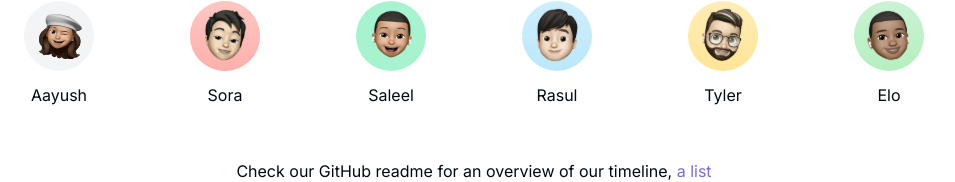
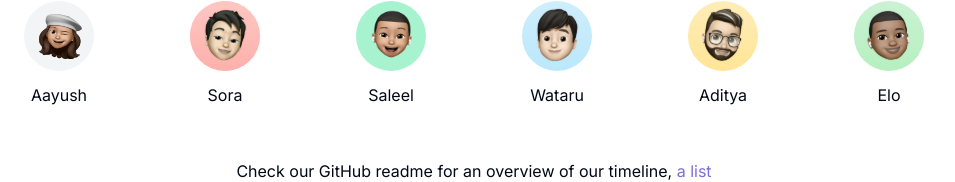
Before and after one commit to zkemail/prove.email-old, a Next.js app: page / in a window 1280 px wide. Shown: the part 2758-2940 px from the top of the page, without its empty margins (166-1121 px from the left). Built offline with nearby package versions, Linux system fonts and the light colour scheme.

Commit message:
updated contributors

```diff
--- a/src/components/ContributeSection/ContributeSection.tsx
+++ b/src/components/ContributeSection/ContributeSection.tsx
@@ -23,9 +23,9 @@ const contributors = [
     padding: "",
   },
   { image: "/saleel.png", name: "Saleel", bgColor: "bg-emerald-200", padding: "scale-110" },
-  { image: "/tyler.svg", name: "Rasul", bgColor: "", padding: "" },
-  { image: "/rasul.svg", name: "Tyler", bgColor: "", padding: "" },
-  { image: "/saleel.svg", name: "Elo", bgColor: "", padding: "" },
+  { image: "/tyler.svg", name: "Wataru", bgColor: "", padding: "" },
+  { image: "/rasul.svg", name: "Aditya", bgColor: "", padding: "" },
+  { image: "/elo.svg", name: "Elo", bgColor: "", padding: "" },
 ];
 
 const ContributeSection = () => {
```
Also changed, not shown: public/elo.svg (renamed from public/saleel.svg).
